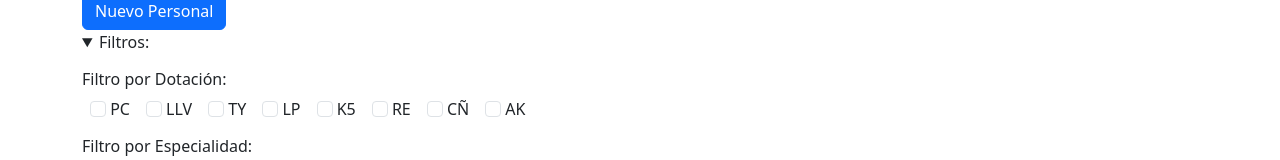
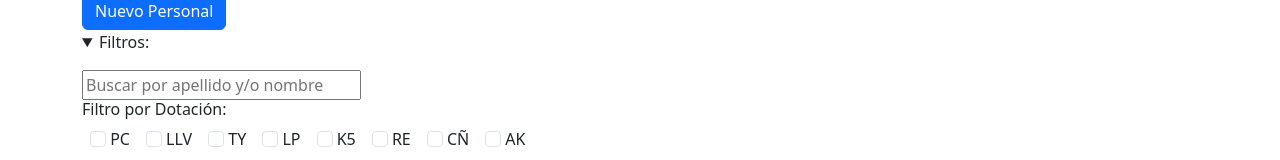
Before and after one commit to Lucho-Vidal/Gestor-de-personal, a Vue app: page /personal in a window 1280 px wide. Both pictures are taken after a click on the heading "Filtros:". Shown: the part 176-336 px from the top of the page. Built offline with nearby package versions, Linux system fonts and the light colour scheme; no server answers.

Commit message:
agregamos imput search

```diff
--- a/src/components/personal/Personal.vue
+++ b/src/components/personal/Personal.vue
@@ -17,6 +17,14 @@
             <details>
                 <summary>Filtros:</summary>
                 <div class="my-3">
+                    <input
+                        class="col-3 gap"
+                        type="text"
+                        placeholder="Buscar por apellido y/o nombre"
+                        autofocus
+                        v-model="search"
+                        v-on:change="filtrarPersonales()"
+                    />
                     <h6>Filtro por Dotación:</h6>
                     <label class="form-check-label mx-2">
                         <input
@@ -264,6 +272,7 @@ export default defineComponent({
             checkboxEspecialidad: [] as string[],
             checkboxTurno: [] as string[],
             today: new Date(),
+            search: "" as string,
             days: [
                 "Domingo",
                 "Lunes",
@@ -284,6 +293,7 @@ export default defineComponent({
         filtrarPersonales() {
             /* let keys = Object.entries(this.checkboxTurno).forEach(([key, value]) => console.log(key, value));
             console.log(keys); */
+            console.log(this.search);
 
             let cDotacion = [];
             let cEspecialidad = [];
@@ -291,6 +301,9 @@ export default defineComponent({
             let filtrar = false;
             this.personalesFiltrados = [];
 
+            if (this.search.length != 0) {
+                filtrar = true;
+            }
             if (
                 this.checkboxDotacion.length == 0 ||
                 this.checkboxDotacion == undefined
@@ -345,32 +358,45 @@ export default defineComponent({
 
                 cTurno.forEach((turno: string) => {
                     for (let i = 0; i < this.personales.length; i++) {
-
-                        if (auxPersonales[i] != undefined ){
-                            if (turno.toLowerCase().includes("ciclo") && auxPersonales[i].turno.toLowerCase().includes("ciclo")){
+                        if (auxPersonales[i] != undefined) {
+                            if (
+                                turno.toLowerCase().includes("ciclo") &&
+                                auxPersonales[i].turno
+                                    .toLowerCase()
+                                    .includes("ciclo")
+                            ) {
                                 this.personalesFiltrados.push(auxPersonales[i]);
-
-                            }else if(turno.toLowerCase().includes("prog") && auxPersonales[i].turno.toLowerCase().includes("prog")){
+                            } else if (
+                                turno.toLowerCase().includes("prog") &&
+                                auxPersonales[i].turno
+                                    .toLowerCase()
+                                    .includes("prog")
+                            ) {
                                 this.personalesFiltrados.push(auxPersonales[i]);
-                            }else if(turno.toLowerCase().includes("turno") && !auxPersonales[i].turno.toLowerCase().includes("prog") && !auxPersonales[i].turno.toLowerCase().includes("ciclo")){
+                            } else if (
+                                turno.toLowerCase().includes("turno") &&
+                                !auxPersonales[i].turno
+                                    .toLowerCase()
+                                    .includes("prog") &&
+                                !auxPersonales[i].turno
+                                    .toLowerCase()
+                                    .includes("ciclo")
+                            ) {
                                 this.personalesFiltrados.push(auxPersonales[i]);
                             }
+                        }
                     }
+                });
+
+                if (this.search.length != 0) {
+                    auxPersonales = this.personalesFiltrados;
+                    this.personalesFiltrados = auxPersonales.filter(personal => {
+                        return personal.apellido.toLowerCase()+" "+personal.nombres.toLowerCase().includes(this.search.toLowerCase())
+                    })
                 }
-                });
-                /* this.personalesFiltrados.sort((a, b) => {
-                    if (a.orden > b.orden) {
-                        return 1;
-                    }
-                    if (a.orden < b.orden && a.dotacion == b.dotacion) {
-                        return -1;
-                    }
-                    return 0;
-                }); */
-            }else{
+            } else {
                 this.personalesFiltrados = this.personales;
             }
-
         },
 
         view() {
```
